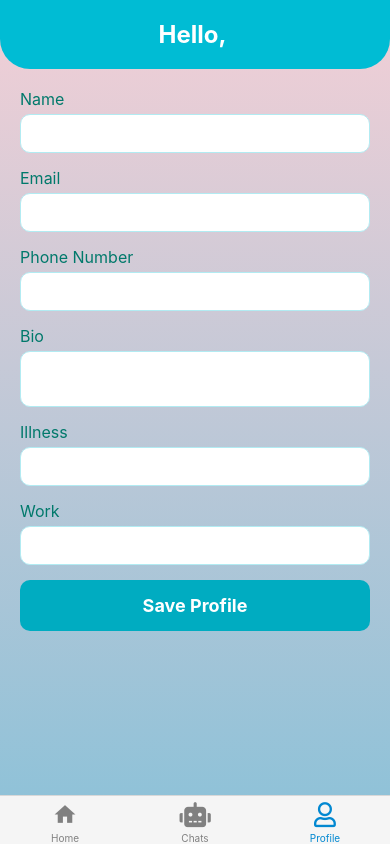
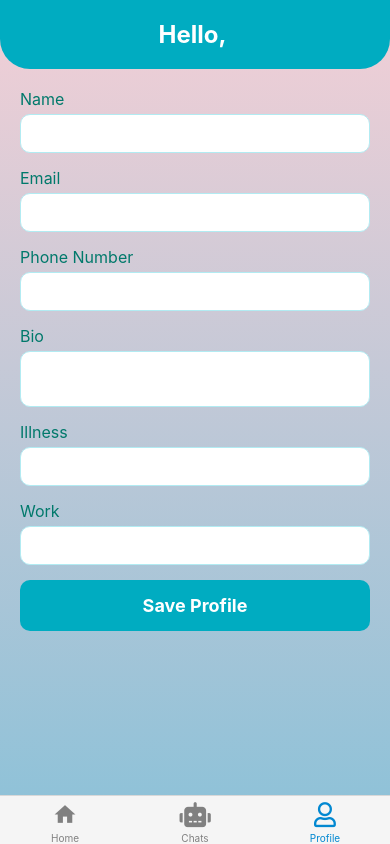
Before and after one commit to hadi-karnib/VerbalBotic-front, a React Native app in the folder verbalbotic/: screen /Profile in a window 390 px wide. Built offline with nearby package versions, Linux system fonts and the light colour scheme.

Commit message:
changed header color

```diff
--- a/verbalbotic/screens/Profile.js
+++ b/verbalbotic/screens/Profile.js
@@ -127,7 +127,7 @@ const styles = StyleSheet.create({
   },
   header: {
     padding: 20,
-    backgroundColor: "#00BCD4",
+    backgroundColor: "#00ACC1",
     borderBottomLeftRadius: 30,
     borderBottomRightRadius: 30,
     alignItems: "center",
```
